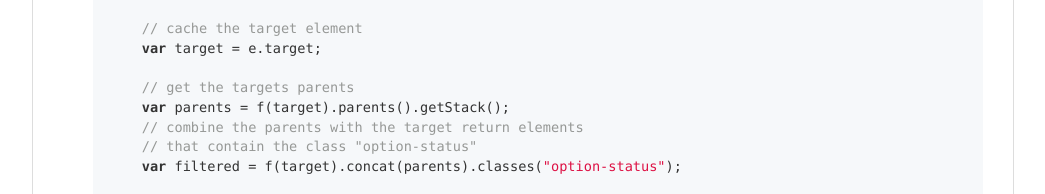
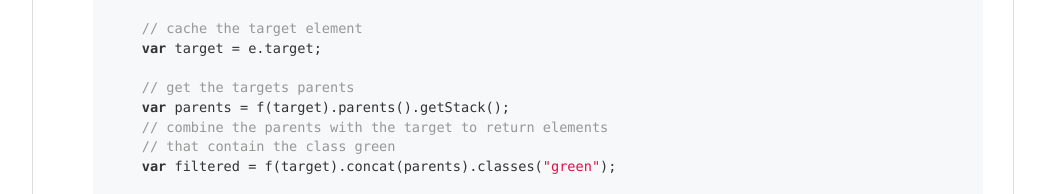
Before and after one commit to cgabriel5/funneljs, a website: page markdown/preview/README.html in a window 1280 px wide. Shown: the part 8180-8374 px from the top of the page, without its empty margins (117-1162 px from the left). Drawn offline with Linux system fonts and the light colour scheme.

Commit message:
docs: Update README.md
Minor change to README.md documentation.

```diff
--- a/markdown/preview/README.html
+++ b/markdown/preview/README.html
@@ -337,9 +337,9 @@ f(<span class="hljs-string">"#red"</span>, <span class="hljs-string">"#green"</s
 
     <span class="hljs-comment">// get the targets parents</span>
     <span class="hljs-keyword">var</span> parents = f(target).parents().getStack();
-    <span class="hljs-comment">// combine the parents with the target return elements </span>
-    <span class="hljs-comment">// that contain the class "option-status"</span>
-    <span class="hljs-keyword">var</span> filtered = f(target).concat(parents).classes(<span class="hljs-string">"option-status"</span>);
+    <span class="hljs-comment">// combine the parents with the target to return elements </span>
+    <span class="hljs-comment">// that contain the class green</span>
+    <span class="hljs-keyword">var</span> filtered = f(target).concat(parents).classes(<span class="hljs-string">"green"</span>);
 
     <span class="hljs-comment">// if there are elements in the last filtered stack...</span>
     <span class="hljs-keyword">if</span> (filtered.iterable) {
```
Also changed, not shown: README.md.
